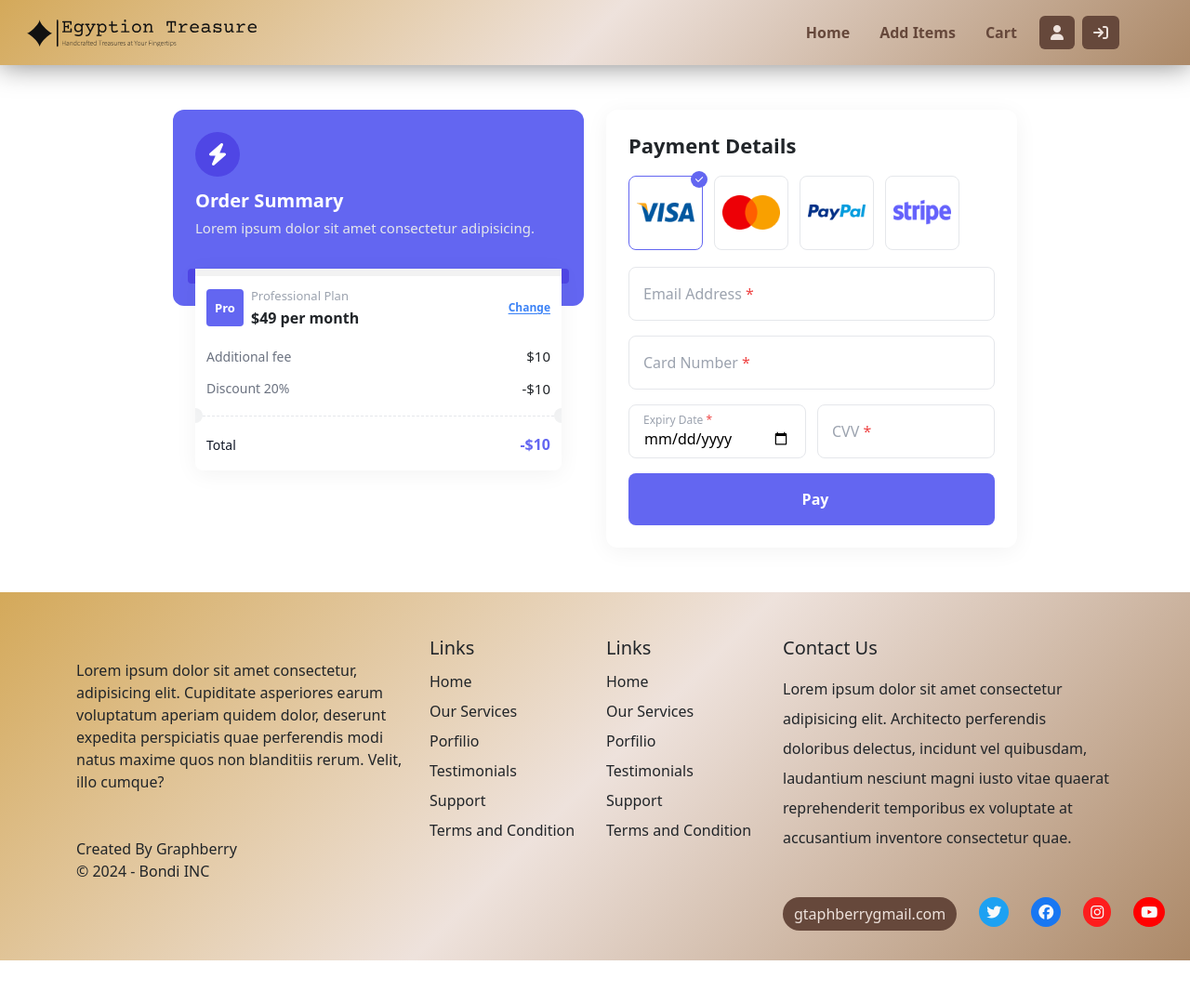
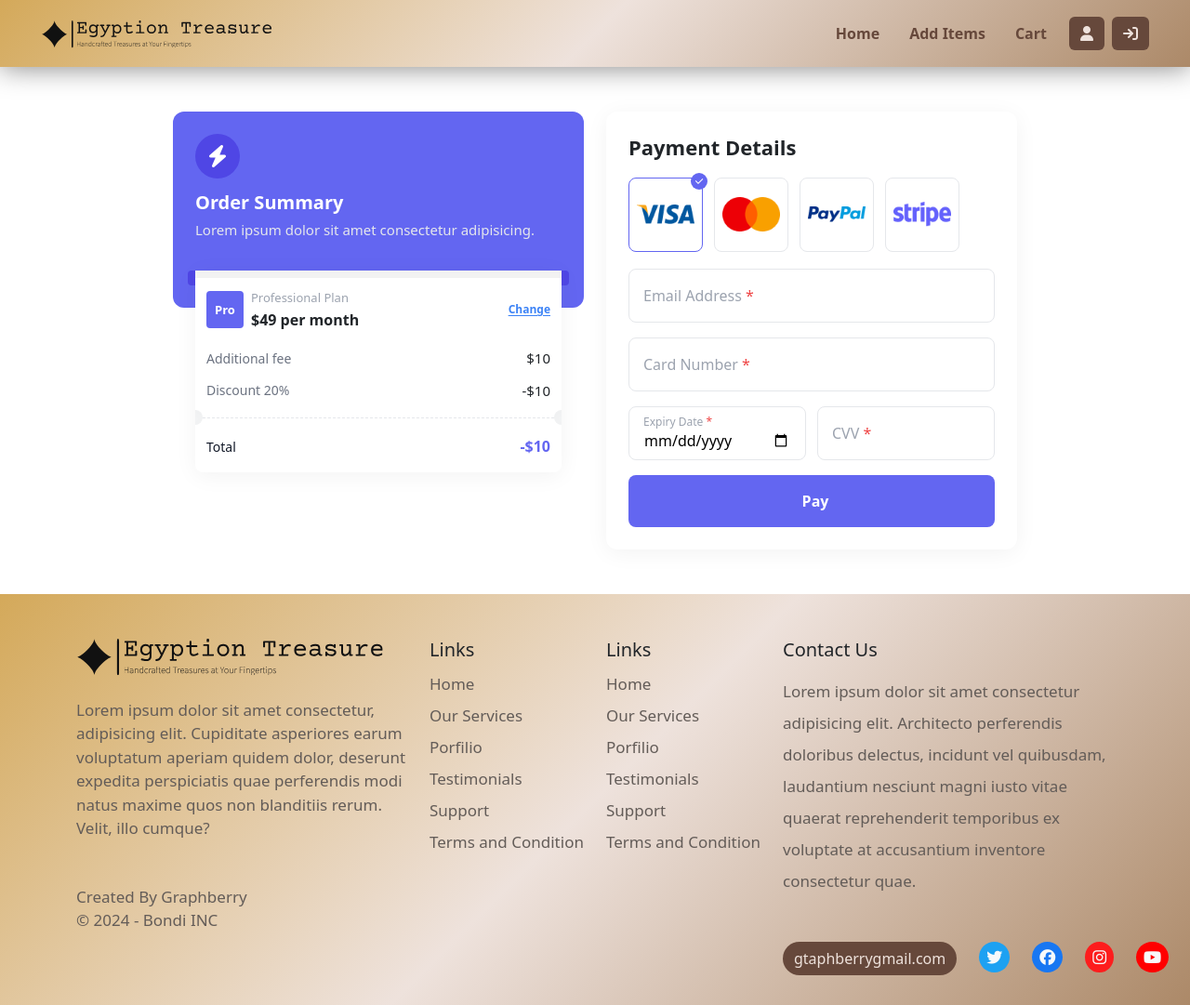
Before and after one commit to hosseinmostafa/Final-Project, an Angular app: page /payment in a window 1280 px wide. Shown: the whole page at 93% size. Before the commit the page ends 1033 px from the top, so only its background shows below. Built offline with nearby package versions, Linux system fonts and the light colour scheme; some icons are missing.

Commit message:
update Navbar

```diff
--- a/src/app/Component/footer/footer.component.html
+++ b/src/app/Component/footer/footer.component.html
@@ -1,9 +1,11 @@
 <div class="footer pt-5 pb-3 text-dark-75 text-center text-md-start">
     <div class="container">
         <div class="row">
-            <div class="col-md-6 col-lg-4">
+            <div class="col-md-6 cold col-lg-4">
                 <div class="info mb-5">
-                    <img src="./assests/favicon.ico" class="pb-2 imd" alt="">
+                    <a class="navbar-brand" href="/">
+                        <img src="./assests/logo-no-background.svg" alt="Logo" class="logo mb-4">
+                    </a>
                     <p class="mb-5">
                         Lorem ipsum dolor sit amet consectetur, adipisicing elit. Cupiditate asperiores earum
                         voluptatum aperiam quidem dolor,
@@ -16,7 +18,7 @@
                     <div>&copy; 2024 - <span>Bondi INC</span></div>
                 </div>
             </div>
-            <div class="col-md-6 col-lg-2">
+            <div class="col-md-6 cold col-lg-2">
                 <div class="links">
                     <h5 class="text-dark">Links</h5>
                     <ul class="list-unstyled lh-lg">
@@ -29,7 +31,7 @@
                     </ul>
                 </div>
             </div>
-            <div class="col-md-6 col-lg-2">
+            <div class="col-md-6 cold col-lg-2">
                 <div class="links">
                     <h5 class="text-dark">Links</h5>
                     <ul class="list-unstyled lh-lg">
@@ -42,16 +44,17 @@
                     </ul>
                 </div>
             </div>
-            <div class="col-md-6 col-lg-4">
-                <div class="contact">
-                    <h5>Contact Us</h5>
+            <div class="col-md-6  col-lg-4">
+                <h5>Contact Us</h5>
+                <div class="contact cold">
                     <p class="lh-lg mt-3 mb-5">Lorem ipsum dolor sit amet consectetur adipisicing elit. Architecto
                         perferendis doloribus delectus, incidunt vel quibusdam, laudantium nesciunt magni iusto
                         vitae quaerat reprehenderit temporibus ex voluptate at accusantium inventore consectetur
                         quae.</p>
-                        <ul class="d-flex mt-5 list-unstyled gap-4">
+                    <ul class="d-flex mt-5 list-unstyled gap-4">
                         <div class="d-flex justify-content-center ">
-                            <a class="btn btn-foter btn-primary rounded-pill text-light main-btn w-100" href="#">gtaphberrygmail.com</a>
+                            <a class="btn btn-foter btn-primary rounded-pill text-light main-btn w-100"
+                                href="#">gtaphberrygmail.com</a>
                         </div>
                         <li>
                             <a class="d-block text-light" target="_blank" href="https://x.com/Hesseinmostaf"><i
--- a/src/app/Component/footer/footer.component.scss
+++ b/src/app/Component/footer/footer.component.scss
@@ -46,3 +46,13 @@
     background-color: #66483b !important;
     border: none;
 }
+
+.logo {
+    height:40px;
+    width: auto;
+}
+
+.cold{
+    color: #635c58 !important;
+    font-size: 17px;
+}
--- a/src/app/Component/header/header.component.html
+++ b/src/app/Component/header/header.component.html
@@ -31,7 +31,7 @@
         <i class="fas fa-user"></i>
       </a>
        <!-- Login button -->
-       <a class="btn btn-outline-secondary ms-2 m-5 icont"
+       <a class="btn btn-outline-secondary ms-2 icont"
        (mouseover)="showLoginText()"
        (mouseout)="hideLoginText()"
        routerLink="/">
--- a/src/app/Component/header/header.component.scss
+++ b/src/app/Component/header/header.component.scss
@@ -1,6 +1,6 @@
 .navbar {
-    height: 70px !important;
-    padding: 0.5rem 1rem;
+    // height: 70px !important;
+    padding: 0.5rem 2rem;
     background: var(--color-gradient);
     box-shadow: 0 0 30px rgb(0 0 0 / 50%);
 
```
